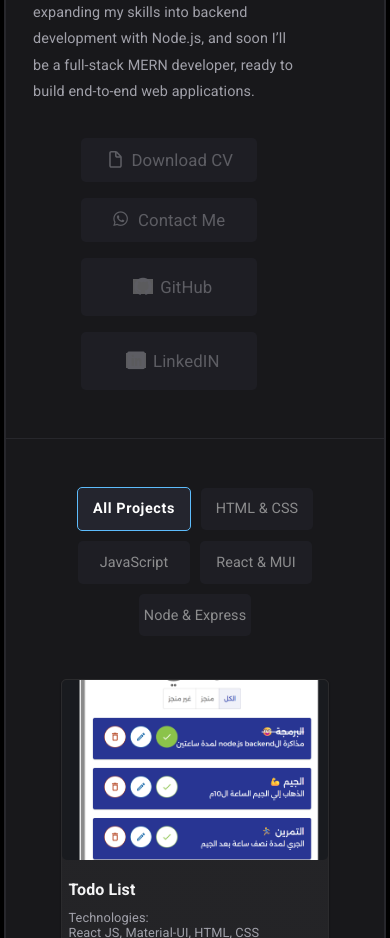
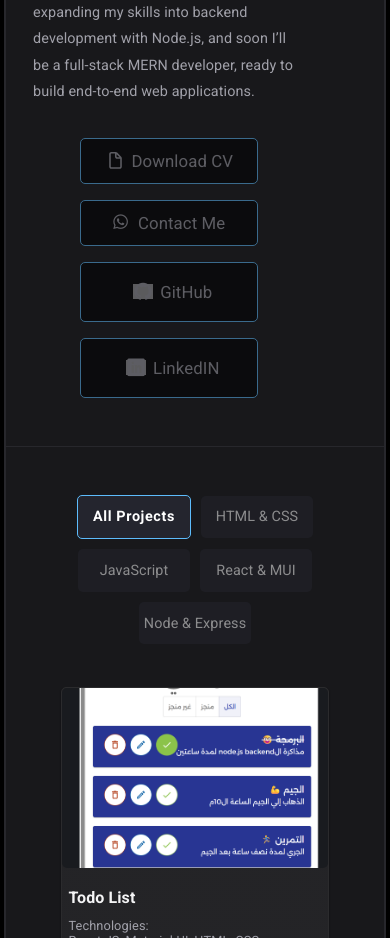
Before and after one commit to Khodairy/MyPortfolio, a React (Vite) app: page / in a window 390 px wide. Shown: the part 800-1738 px from the top of the page. Built offline with nearby package versions, Linux system fonts and the light colour scheme; grey boxes are pictures that could not be loaded.

Commit message:
change color of button with light and dark mode

```diff
--- a/src/components/2-hero/hero.css
+++ b/src/components/2-hero/hero.css
@@ -137,7 +137,7 @@ section.hero .all-icons {
 }
 
 .all-icons a[title="Open CV"]:hover {
-  color: #ffffff !important;
+  color: #5a5858 !important;
 }
 
 .all-icons a[title="Connect me"]:hover {
@@ -145,7 +145,7 @@ section.hero .all-icons {
 }
 
 .all-icons a[title="github"]:hover {
-  color: rgb(245, 246, 247);
+  color: rgb(67, 67, 68);
 }
 
 .all-icons a[title="LinkedIn"]:hover {
@@ -176,7 +176,9 @@ section.hero .all-icons {
   }
 
   .display-mobile button {
-    background-color: rgba(36, 37, 46, 1);
+    background-color: var(--primary);
+    border: var(--blue) 1px solid;
+    /* color: var(--subtitle); */
     width: 11rem;
     padding: 0.75rem 0;
     text-align: center;
```
